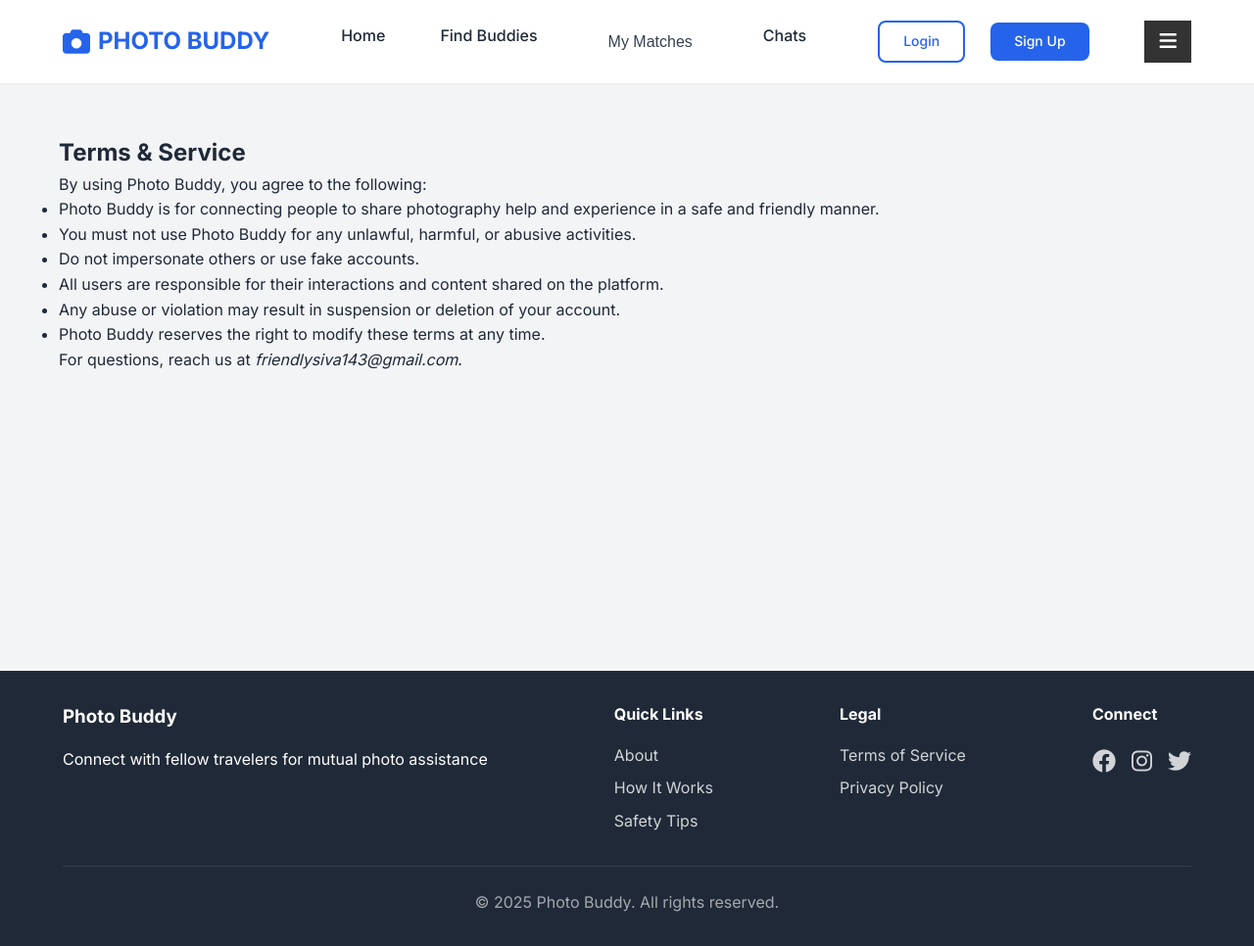
After one commit to Friendlysiva143/photo_buddy, a Django app: page /terms/ in a window 1280 px wide. The commit adds this page. Shown: the whole page at 98% size. Run offline with Django 5.2, Linux system fonts and the light colour scheme; parts of the project's set-up code (start-up, migrations or seed data) failed here and were passed over.

Commit message:
base_update

```diff
--- a/photobuddy/urls.py
+++ b/photobuddy/urls.py
@@ -19,13 +19,17 @@ from django.urls import path,include
 from django.views.generic import TemplateView
 from django.conf import settings
 from django.conf.urls.static import static
+from .views import about,safety,terms,privacy
 
 urlpatterns = [
     path('admin/', admin.site.urls),
 
     # Home Page
     path('', TemplateView.as_view(template_name='index.html'), name='home'),
-
+    path('about/', about, name='about'),
+    path('safety/', safety, name='safety'),
+    path('terms/', terms, name='terms'),
+    path('privacy/', privacy, name='privacy'),
     # Map Page
     path('map/', TemplateView.as_view(template_name='map/nearby-users.html'), name='map'),
 
--- /dev/null
+++ b/photobuddy/views.py
@@ -0,0 +1,18 @@
+from django.shortcuts import render
+from django.contrib.auth import get_user_model
+User = get_user_model()
+def index(request):
+    total_users = User.objects.count()
+    return render(request, "index.html", {"total_users": total_users})
+
+def about(request):
+    return render(request, 'about.html')
+
+def safety(request):
+    return render(request, 'safety.html')
+
+def terms(request):
+    return render(request, 'terms.html')
+
+def privacy(request):
+    return render(request, 'privacy.html')
--- a/templates/base.html
+++ b/templates/base.html
@@ -22,9 +22,9 @@
     <nav class="navbar">
         <div class="container">
             <div class="nav-brand">
-                <a href="{% url 'home' %}" class="nav-brand">
+                <a href="{% url 'home' %}" class="nav-brand" style="text-decoration: none;">
                     <i class="fas fa-camera"></i>
-                    <span>Photo Buddy</span>
+                    <span>PHOTO BUDDY</span>
                 </a>
             </div>
 
@@ -51,8 +51,8 @@
                         <a href="{% url 'profile' %}">
                         <img src="{% if request.user.profile_picture %}{{ request.user.profile_picture.url }}{% else %}{% static 'images/default-avatar.png' %}{% endif %}"
                             alt="Profile Picture" class="avatar">
-                        <span>{{ request.user.username }}</span>
                          </a>
+                         <a href="{% url 'profile' %}"><span>{{ request.user.username }}</span></a>
                     </div>
                 {% else %}
                     <a href="{% url 'login' %}" class="btn btn-outline">Login</a>
@@ -98,21 +98,21 @@
                 </div>
                 <div class="footer-section">
                     <h4>Quick Links</h4>
-                    <a href="/about">About</a>
-                    <a href="/how-it-works">How It Works</a>
-                    <a href="/safety">Safety Tips</a>
+                    <a href="{% url about %}">About</a>
+                    <a href="{% url 'index' %}#how-it-works">How It Works</a>
+                    <a href="{% url 'safety' %}">Safety Tips</a>
                 </div>
                 <div class="footer-section">
                     <h4>Legal</h4>
-                    <a href="/terms">Terms of Service</a>
-                    <a href="/privacy">Privacy Policy</a>
+                    <a href="{% url 'terms' %}">Terms of Service</a>
+                    <a href="{% url 'privacy' %}">Privacy Policy</a>
                 </div>
                 <div class="footer-section">
                     <h4>Connect</h4>
                     <div class="social-links">
                         <a href="#"><i class="fab fa-facebook"></i></a>
-                        <a href="#"><i class="fab fa-instagram"></i></a>
-                        <a href="#"><i class="fab fa-twitter"></i></a>
+                        <a href="https://www.instagram.com/friendly_siva___420/"><i class="fab fa-instagram"></i></a>
+                        <a href="https://www.facebook.com/siva.prasad.419683/"><i class="fab fa-twitter"></i></a>
                     </div>
                 </div>
             </div>
--- /dev/null
+++ b/templates/terms.html
@@ -0,0 +1,23 @@
+{% extends 'base.html' %}
+
+{% block title %}Terms & Service{% endblock %}
+
+{% block content %}
+<div class="container" style="padding: 20px;">
+    <h2>Terms & Service</h2>
+    <p>
+        By using Photo Buddy, you agree to the following:
+    </p>
+    <ul>
+        <li>Photo Buddy is for connecting people to share photography help and experience in a safe and friendly manner.</li>
+        <li>You must not use Photo Buddy for any unlawful, harmful, or abusive activities.</li>
+        <li>Do not impersonate others or use fake accounts.</li>
+        <li>All users are responsible for their interactions and content shared on the platform.</li>
+        <li>Any abuse or violation may result in suspension or deletion of your account.</li>
+        <li>Photo Buddy reserves the right to modify these terms at any time.</li>
+    </ul>
+    <p>
+        For questions, reach us at <em>friendlysiva143@gmail.com</em>.
+    </p>
+</div>
+{% endblock %}
```
Also changed, not shown: templates/about.html (added, +23 -0 lines), templates/index.html (+7 -1 lines), templates/privacy.html (added, +23 -0 lines), templates/safety.html (added, +19 -0 lines).
